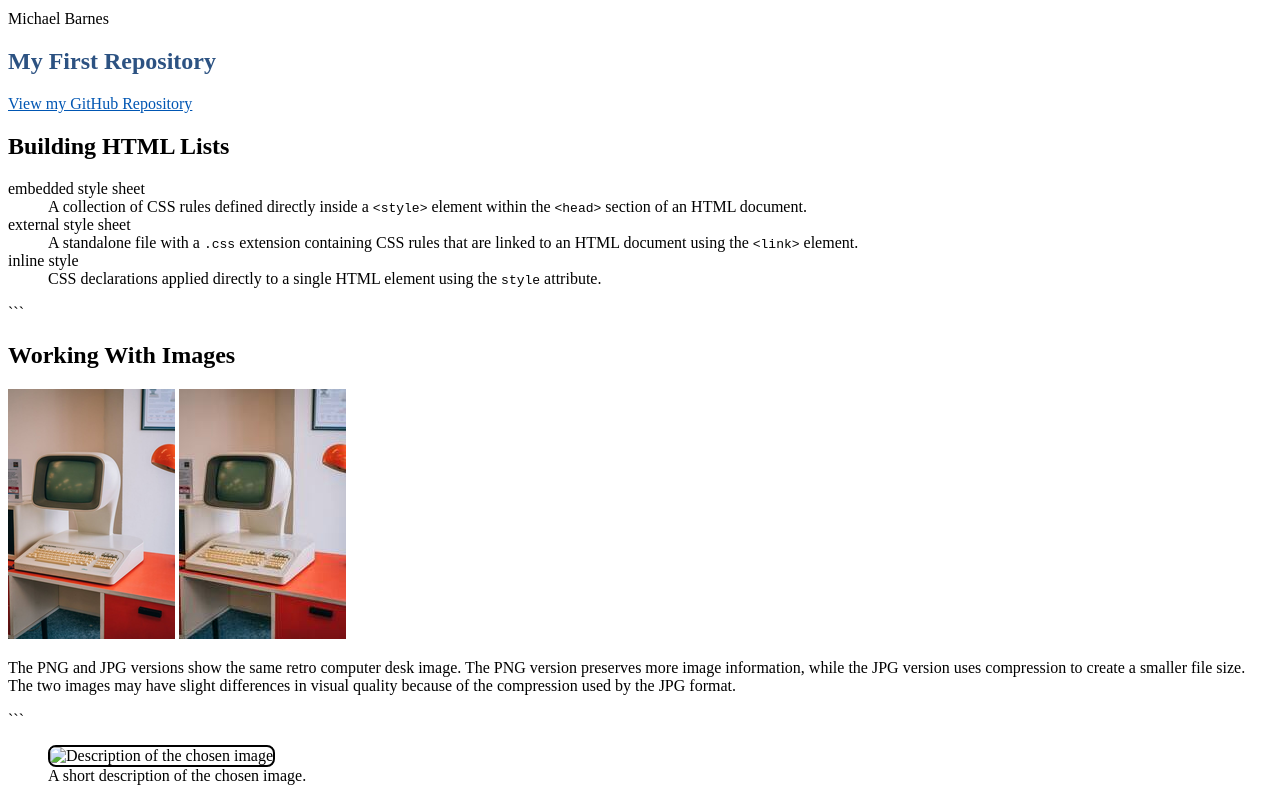
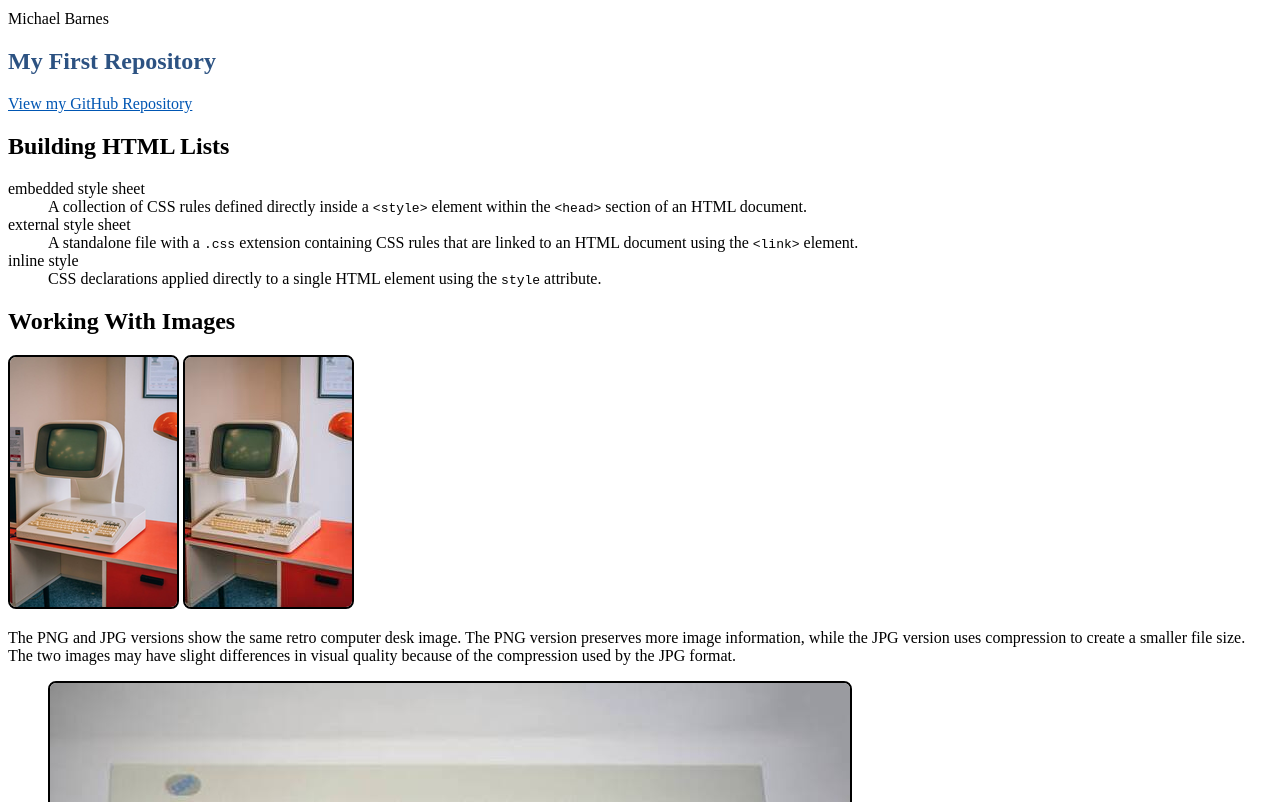
Before and after one commit to Mdbarnes18/ch02project_mdbarnes255, a plain HTML site: page index.html in a window 1280 px wide. Shown: the part 145-947 px from the top of the page. Drawn offline with Linux system fonts and the light colour scheme.

Commit message:
added an image and updated index.html

````diff
--- a/index.html
+++ b/index.html
@@ -8,12 +8,13 @@
     <meta name="viewport" content="width=device-width, initial-scale=1.0">
     <title>Building Your First Webpage</title>
     <link rel="stylesheet" href="styles/main.css">
-    <style>
-        a {
-            color: #0056b3;
-        }
 
 ```
+<style>
+    a {
+        color: #0056b3;
+    }
+
     a:visited {
         color: #4b0082;
     }
@@ -70,19 +71,19 @@
     </dd>
 </dl>
 
-```
 <h2>Working With Images</h2>
 
 <img src="media/retro.png"
      alt="A retro computer desk setup with a classic vintage computer in PNG format."
      width="167"
-     height="250
-">
+     height="250"
+     class="bordered-image">
 
 <img src="media/retro.jpg"
      alt="A retro computer desk setup with a classic vintage computer in JPG format."
      width="167"
-     height="250">
+     height="250"
+     class="bordered-image">
 
 <p>
     The PNG and JPG versions show the same retro computer desk image.
@@ -91,16 +92,14 @@
     images may have slight differences in visual quality because of
     the compression used by the JPG format.
 </p>
-```
-
 
 <figure>
-    <img src="media/chosen-image.jpg"
-         alt="Description of the chosen image"
-         class="bordered-image"
-         width="250">
+    <img src="media/keyboard.jpg"
+         alt="A vintage IBM computer keyboard with a classic retro design."
+         class="bordered-image">
+
     <figcaption>
-        A short description of the chosen image.
+        A vintage IBM computer keyboard featuring a classic retro design.
     </figcaption>
 </figure>
 
````
Also changed, not shown: media/Keyboard.jpg (added).
